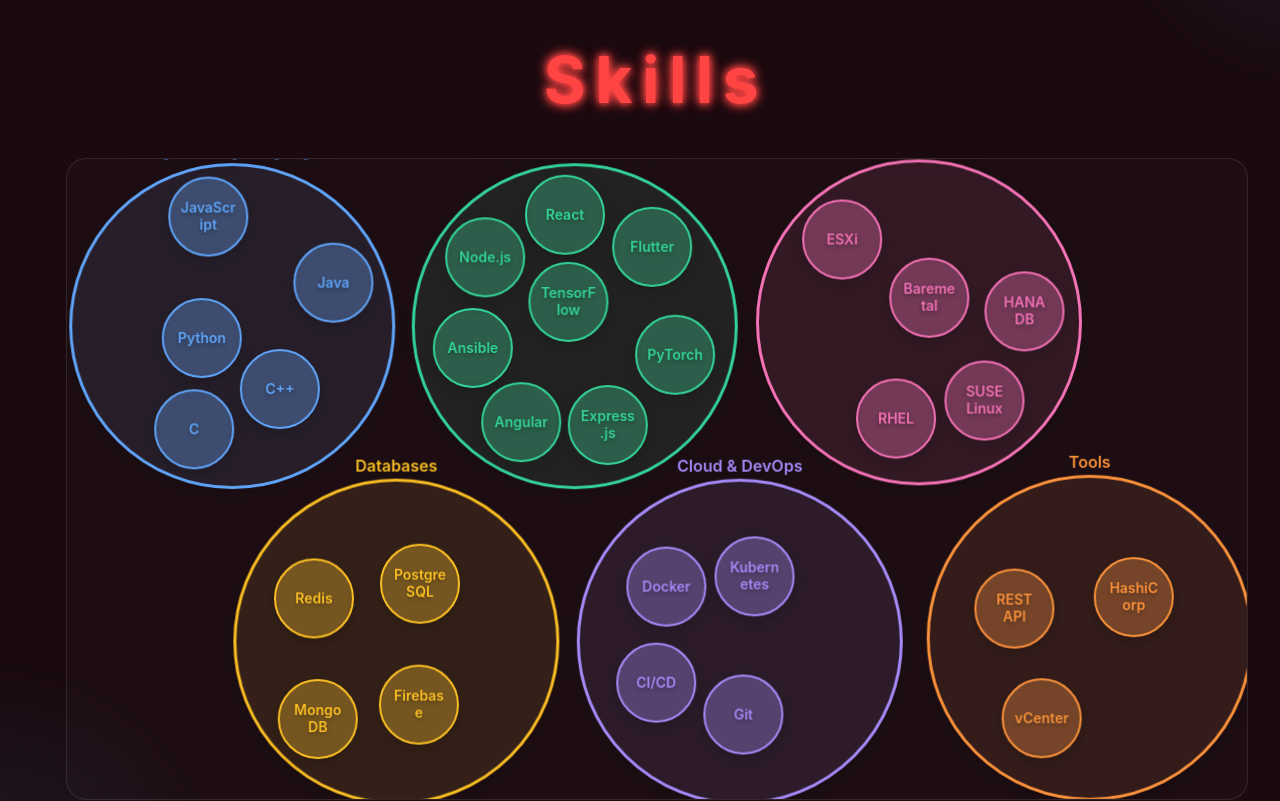
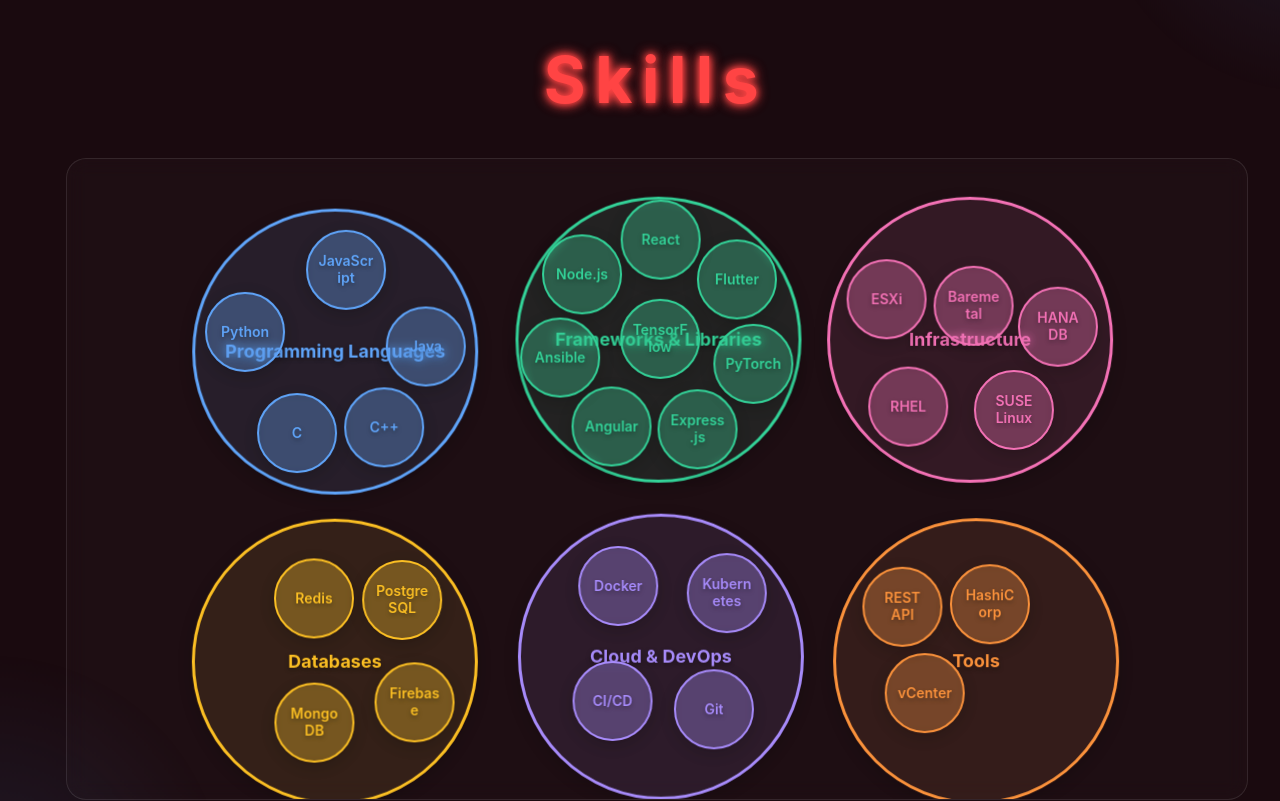
Before and after one commit to mugilan0606/portfolio, a React (Create React App) app: page /en in a window 1280 px wide. Shown: the part 5260-6061 px from the top of the page. Built offline with nearby package versions, Linux system fonts and the light colour scheme.

Commit message:
reverted changes

```diff
--- a/src/pages/home/components/skills/skills.section.tsx
+++ b/src/pages/home/components/skills/skills.section.tsx
@@ -67,13 +67,13 @@
 			setBubbleSizes({ category: 130, skill: 33 });
 		} else if (width <= 1440) {
 			// Laptop (most common)
-			setBubbleSizes({ category: 160, skill: 38 });
+			setBubbleSizes({ category: 140, skill: 38 });
 		} else if (width <= 1920) {
 			// Full HD Monitor
-			setBubbleSizes({ category: 190, skill: 42 });
+			setBubbleSizes({ category: 170, skill: 42 });
 		} else {
 			// Large 4K Monitor
-			setBubbleSizes({ category: 220, skill: 45 });
+			setBubbleSizes({ category: 200, skill: 45 });
 		}
 	}, []);
 
@@ -357,29 +357,9 @@
 							}}
 							onMouseDown={(e) => handleMouseDown(e, bubble)}
 						>
-							{bubble.type === 'category' ? (
-								<span
-									className={CN.generate('category-title')}
-									style={{
-										color: bubble.color,
-										position: 'absolute',
-										top: '-35px',
-										left: '50%',
-										transform: 'translateX(-50%)',
-										fontWeight: 600,
-										fontSize: '16px',
-										whiteSpace: 'nowrap',
-										textShadow: '0 2px 8px rgba(0,0,0,0.5)',
-										pointerEvents: 'none'
-									}}
-								>
-									{bubble.title}
-								</span>
-							) : (
-								<span style={{ color: bubble.color }}>
-									{bubble.name}
-								</span>
-							)}
+							<span style={{ color: bubble.color }}>
+								{bubble.type === 'category' ? bubble.title : bubble.name}
+							</span>
 						</div>
 					))}
 				</div>
```
